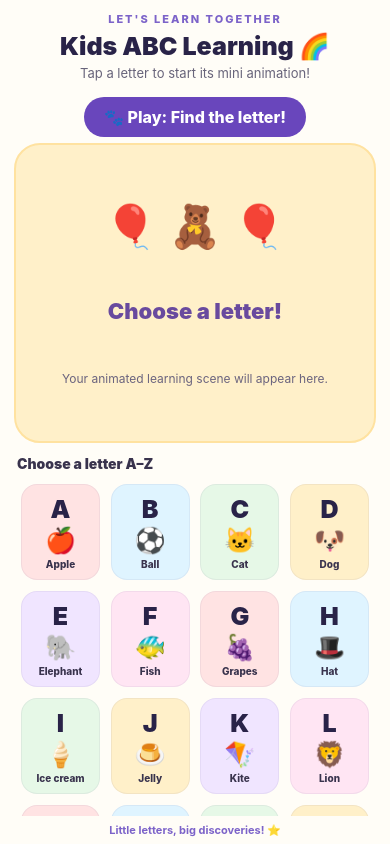
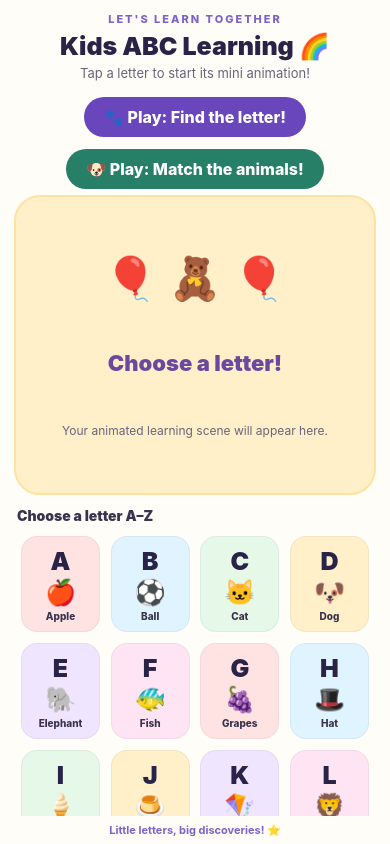
Before and after one commit to rayudu12345/kids-abc-learning, a React Native app: screen / in a window 390 px wide. Built offline with nearby package versions, Linux system fonts and the light colour scheme.

Commit message:
Add Match the animals game to the main activity screen

```diff
--- a/App.tsx
+++ b/App.tsx
@@ -11,6 +11,7 @@ import {
   View,
 } from "react-native";
 import * as Speech from "expo-speech";
+import MatchAnimals from "./MatchAnimals";
 import FindLetter from "./FindLetter";
 import LetterScene, { alphabet } from "./LetterScene";
 
@@ -18,6 +19,7 @@ const colors = ["#FFE3E3", "#DFF4FF", "#E6F8E7", "#FFF0C9", "#F0E5FF", "#FFE5F3"
 
 export default function App() {
   const { width, height } = useWindowDimensions();
+  const [matching, setMatching] = useState(false);
   const [adventure, setAdventure] = useState(false);
   const [expanded, setExpanded] = useState(false);
   const sceneWidth = Math.max(180, width - 40);
@@ -57,6 +59,8 @@ export default function App() {
     });
   };
 
+  if (matching) return <SafeAreaView style={styles.safe}><MatchAnimals onExit={() => { Speech.stop(); setMatching(false); }} /></SafeAreaView>;
+
   if (adventure) return <SafeAreaView style={styles.safe}><FindLetter onExit={() => { Speech.stop(); setAdventure(false); }} /></SafeAreaView>;
 
   return (
@@ -68,6 +72,8 @@ export default function App() {
       </View>
 
       <Pressable accessibilityRole="button" onPress={() => { Speech.stop(); setExpanded(false); setAdventure(true); }} style={[styles.expandButton, { alignSelf: "center" }]}><Text style={styles.expandText}>🐾 Play: Find the letter!</Text></Pressable>
+
+      <Pressable accessibilityRole="button" onPress={() => { Speech.stop(); setExpanded(false); setMatching(true); }} style={[styles.expandButton, { alignSelf: "center", backgroundColor: "#287F67" }]}><Text style={styles.expandText}>🐶 Play: Match the animals!</Text></Pressable>
 
       {activeItem ? (
         <View style={[styles.scene, { flexShrink: 1 }]}>
```
